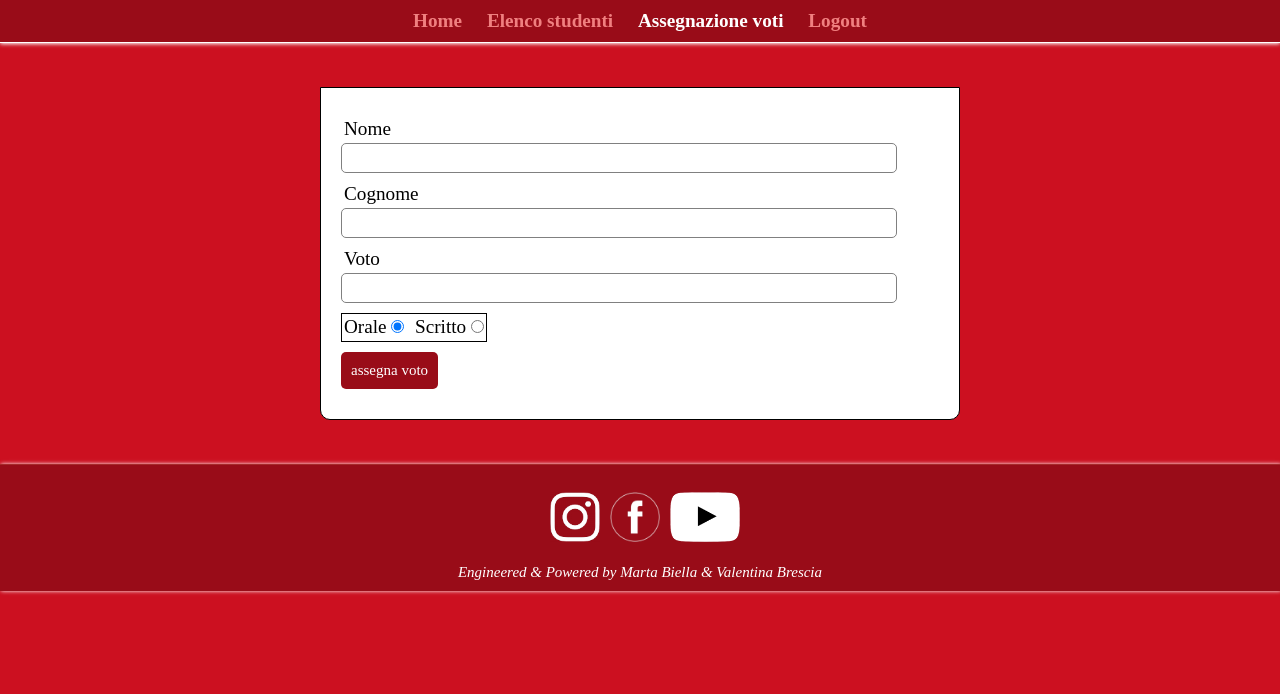
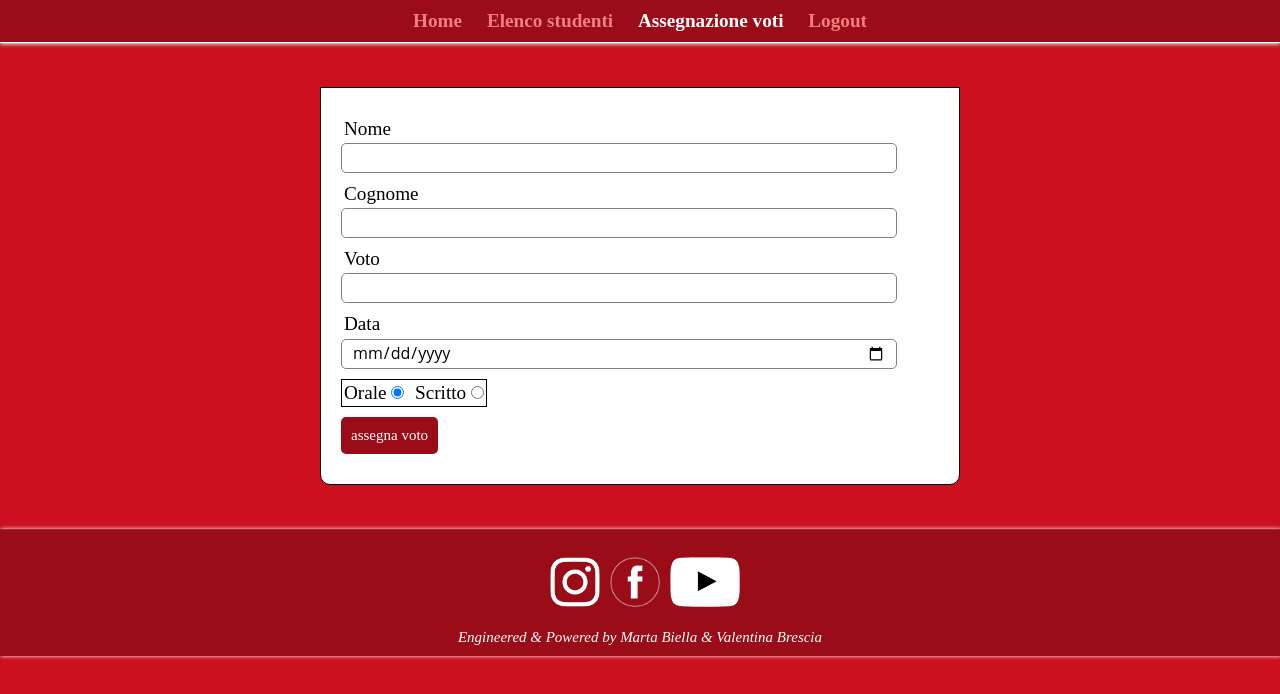
Before and after one commit to MartaBiellas/Progetto_BB, a PHP site: page /pagine/assegnazione_voti.php in a window 1280 px wide. Shown: the top 694 px of the page. Run offline with PHP 8.4, Linux system fonts and the light colour scheme; the visitor is signed in with stand-in values (Sample User, id 1).

Commit message:
cambiamenti definitivi

```diff
--- a/pagine/assegnazione_voti.php
+++ b/pagine/assegnazione_voti.php
@@ -51,6 +51,10 @@ $email = $_SESSION["email"];
 			<label> Voto </label>
 			<input type="number" min="2" max="10" name="voto" required>
 		</div>
+		<div class="input-group">
+			<label> Data </label>
+			<input type="date" name="data" required>
+		</div>
 		<table id="tab_index">
 			<tr>
 				<td width="50%">Orale <input type="radio" name="tipologia" value="Orale" checked> </td>
@@ -91,6 +95,8 @@ $email = $_SESSION["email"];
 
 				$cognome = $_POST['cognome'];
 
+				$data = $_POST['data'];
+
 				$myquery = "
 						SELECT *
 						FROM alunno
@@ -103,7 +109,7 @@ $email = $_SESSION["email"];
 				$myquery = "
 						INSERT INTO voto (materia, data, tipo, valutazione, matricola_alunno, matricola_professore)
 
-						VALUES ('" . $professore['materia'] . "','" . date("Y-m-d", time()) . "','" . $_POST['tipologia'] . "', '" . $_POST['voto'] . "', '" . $alunno['matricola'] . "', '" . $professore['matricola'] . "')
+						VALUES ('" . $professore['materia'] . "','" .$data. "','" . $_POST['tipologia'] . "', '" . $_POST['voto'] . "', '" . $alunno['matricola'] . "', '" . $professore['matricola'] . "')
 
 						";
 
--- a/stile.css
+++ b/stile.css
@@ -116,6 +116,12 @@ form{
     text-align: left;
 }
 
+.centrato{
+    text-align: center;
+    width: fit-content;
+    margin: auto;
+}
+
 .error {
     background-color: lightcoral;
     color:#990C18;
```
Also changed, not shown: pagine/elenco.php (+5 -4 lines).
